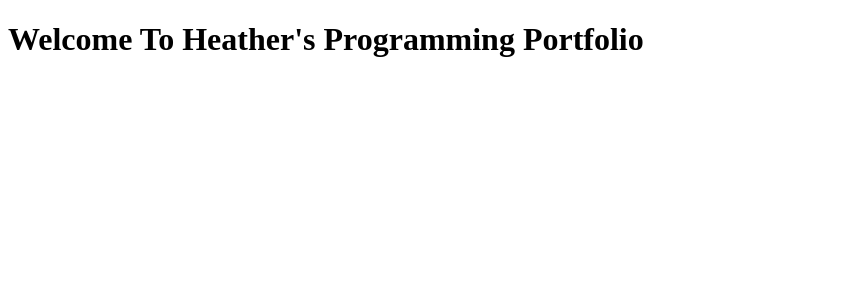
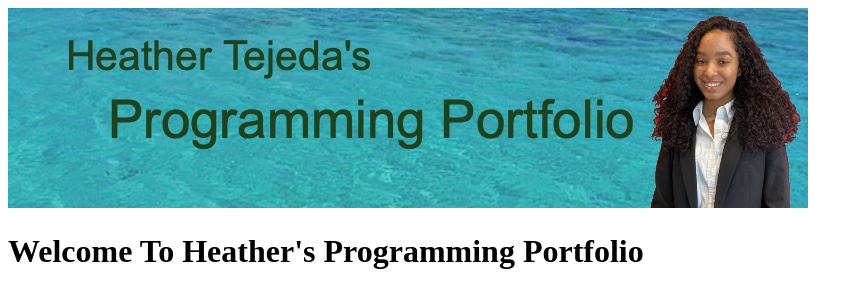
Before and after one commit to fiallo1972/fiallo1972.github.io, a plain HTML site: page index.html in a window 1280 px wide. Shown: the whole page, without its empty margins (0-863 px from the left). Drawn offline with Linux system fonts and the light colour scheme.

Commit message:
Update index.html

```diff
--- a/index.html
+++ b/index.html
@@ -5,7 +5,7 @@
         <title>Heather's Programming Portfolio</title>
     </head>
     <body>
-
+    <img src="myBanner.jpg">
     <h1>Welcome To Heather's Programming Portfolio</h1>
 
     </body>
```
